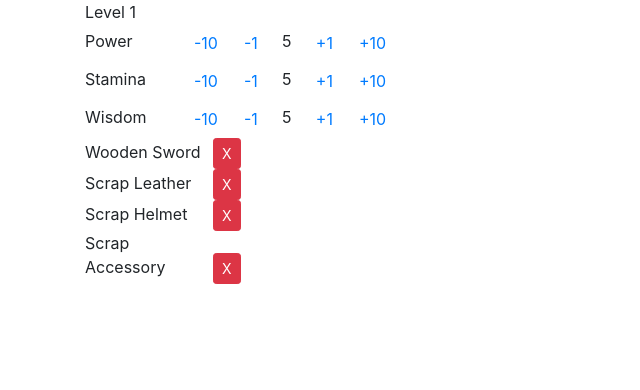
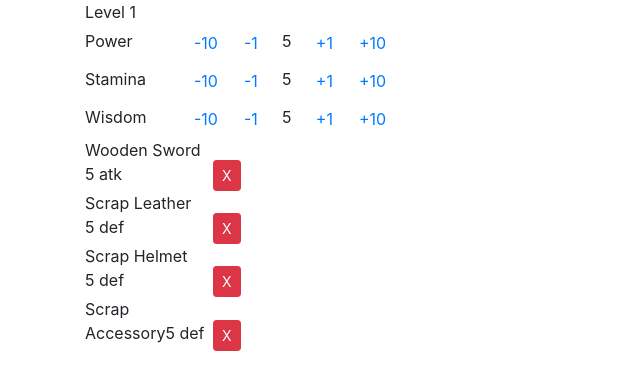
Before and after one commit to adketuri/hou-builder, a React (Create React App) app: page / in a window 1280 px wide. Shown: the top 390 px of the page, without its empty margins (0-640 px from the left). Built offline with nearby package versions, Linux system fonts and the light colour scheme; no server answers.

Commit message:
Add attributes (atk, def, etc) to equipment.

```diff
--- a/src/App.css
+++ b/src/App.css
@@ -13,3 +13,7 @@
   width: 8em;
   display: inline-block;
 }
+
+.item-attribute {
+  display: inline-block;
+}
--- a/src/components/Equipment/EquippableItem/EquippableItem.js
+++ b/src/components/Equipment/EquippableItem/EquippableItem.js
@@ -3,6 +3,7 @@ import {bindActionCreators} from "redux";
 import {changeEquipment, showEquipment} from "../../../actions";
 import {connect} from "react-redux";
 import {Button} from "react-bootstrap";
+import ItemDetails from "./ItemDetails/ItemDetails";
 
 class EquippableItem extends React.Component {
 
@@ -12,7 +13,7 @@ class EquippableItem extends React.Component {
                 something</Button></div>;
         }
         return <div>
-            <span className="item-name">{this.props.item.name}</span>
+            <ItemDetails item={this.props.item}/>
             <Button variant="danger" className="unequip btn-sm"
                     onClick={() => this.props.changeEquipment(this.props.slot, null)}>X</Button>
         </div>;
--- /dev/null
+++ b/src/components/Equipment/EquippableItem/ItemDetails/ItemAttribute/ItemAttribute.js
@@ -0,0 +1,12 @@
+import * as React from "react";
+
+export default class ItemAttribute extends React.Component {
+
+    render() {
+        if (!this.props.value) {
+            return <></>;
+        }
+        return (<span className="item-attribute">{this.props.value} {this.props.attribute}</span>);
+    }
+
+}
--- /dev/null
+++ b/src/components/Equipment/EquippableItem/ItemDetails/ItemDetails.js
@@ -0,0 +1,29 @@
+import * as React from "react";
+import {bindActionCreators} from "redux";
+import {changeEquipment, hideEquipment} from "../../../../actions";
+import {connect} from "react-redux";
+import ItemAttribute from "./ItemAttribute/ItemAttribute";
+
+const attributes = ['atk', 'def', 'matk', 'mdef'];
+
+class ItemDetails extends React.Component {
+
+    render() {
+        const items = [];
+        for (const [index, attribute] of attributes.entries()) {
+            items.push(<ItemAttribute key={index} attribute={attribute} value={this.props.item[attribute]}/>)
+        }
+
+        return (<span className="item-name">
+            <span>{this.props.item.name}</span>
+            {items}
+        </span>);
+    }
+
+}
+
+function mapDispatchToProps(dispatch) {
+    return bindActionCreators({changeEquipment: changeEquipment, hideEquipment: hideEquipment}, dispatch)
+}
+
+export default connect(null, mapDispatchToProps)(ItemDetails);
```
